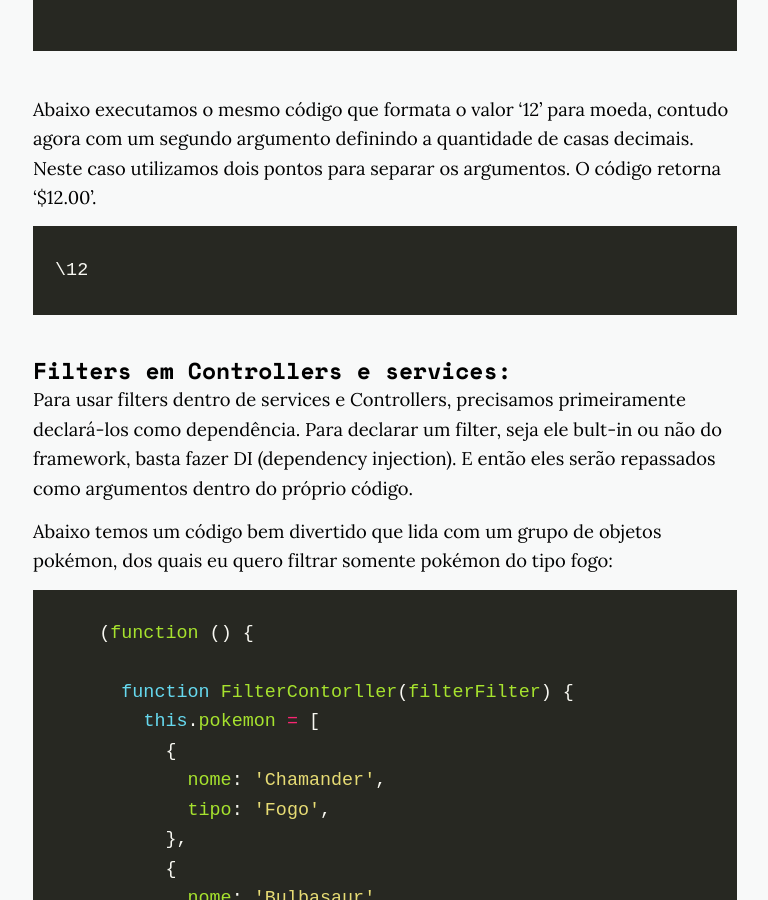
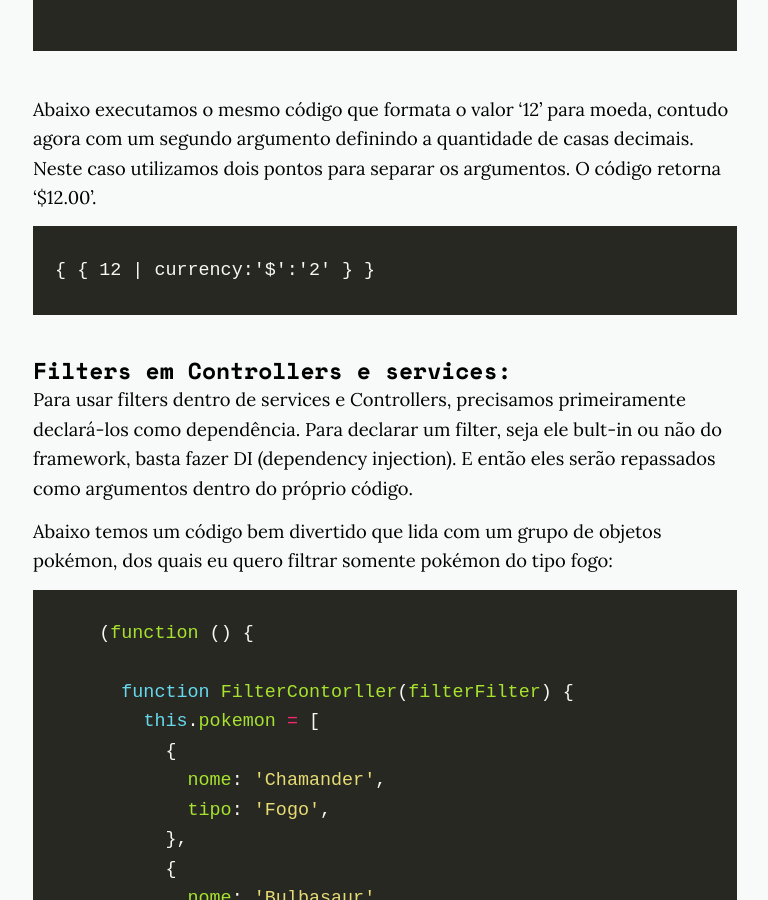
Before and after one commit to Nabucodono5or/Nabucodono5or.github.io, a Jekyll site: the page built from _posts/2019-08-10-nova-materia.markdown, in a window 1280 px wide and 900 px high, scrolled down 2147 px. Shown: the whole window, without its empty margins (255-1023 px from the left). Built offline with Jekyll 4.4.1, drawn with Linux system fonts in a browser that asks for light colours; nearby versions of some CDN libraries.

Commit message:
test with spaces in keys

````diff
--- a/_posts/2019-08-10-nova-materia.markdown
+++ b/_posts/2019-08-10-nova-materia.markdown
@@ -55,7 +55,7 @@ Abaixo executamos o mesmo código que formata o valor '12' para moeda, contudo a
 
 ```
 
-  \{{ 12 \| currency:'$':'2' \}}
+  { { 12 | currency:'$':'2' } }
 
 ```
 <br>
````
